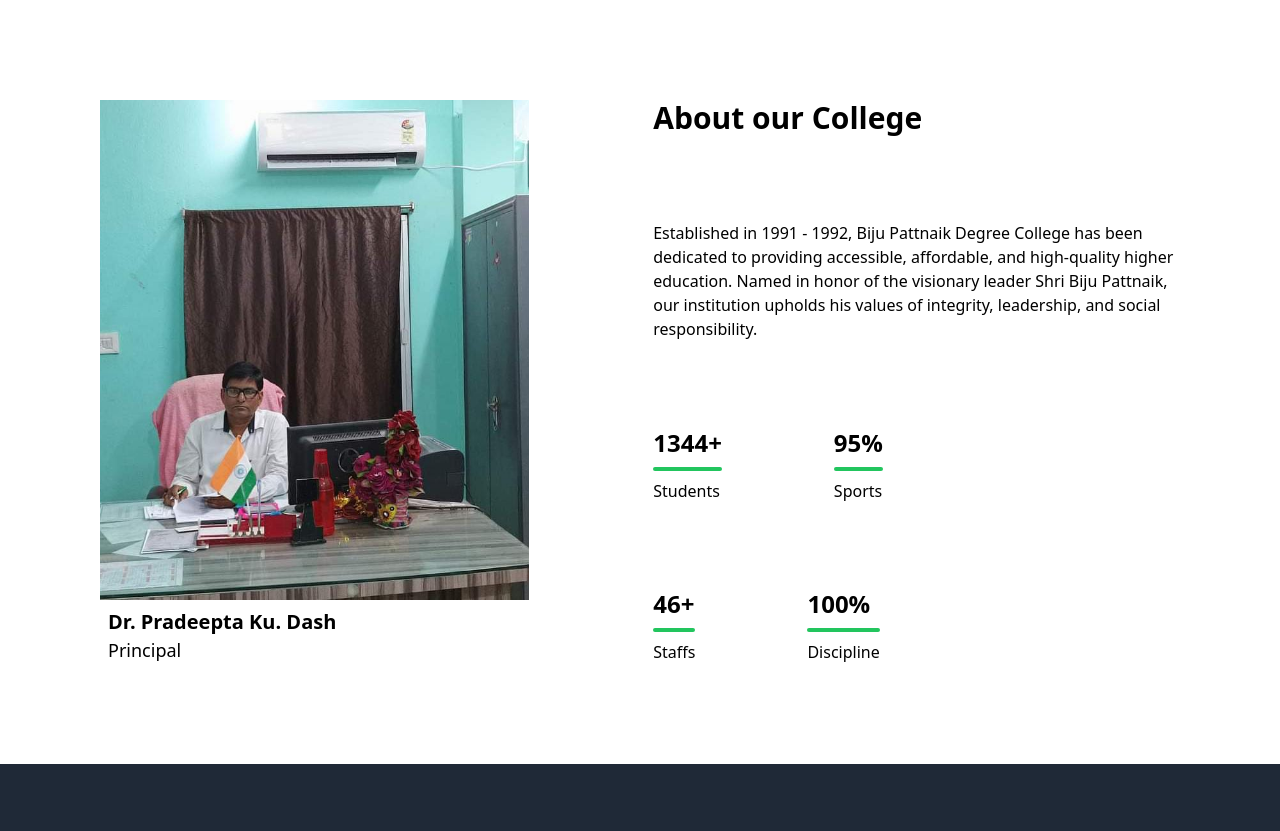
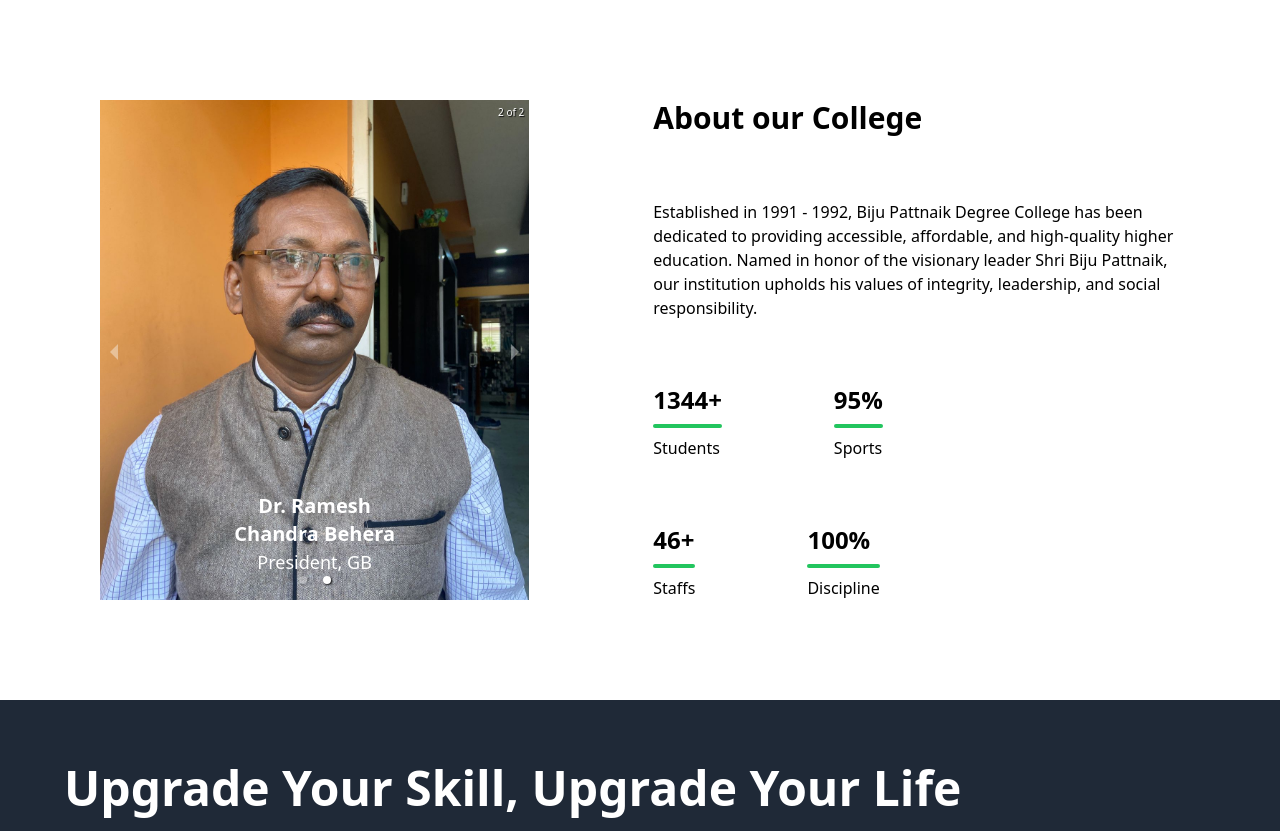
Before and after one commit to bigyanpatel/school_landing_page, a Next.js app: page / in a window 1280 px wide. Shown: the part 606-1437 px from the top of the page. Built offline with nearby package versions, Linux system fonts and the light colour scheme; no server answers.

Commit message:
Refactor: Teacher and principal images about

```diff
--- a/components/About.jsx
+++ b/components/About.jsx
@@ -1,7 +1,9 @@
 import React from "react";
 import principal from "@/assests/images/college_principal.jpeg";
+import teacher_1 from "@/assests/images/college_teacher.jpeg";
 import Image from "next/image";
 import "react-responsive-carousel/lib/styles/carousel.min.css";
+import { Carousel } from "react-responsive-carousel";
 
 const About = () => {
   return (
@@ -9,19 +11,7 @@
       id="about"
       className="flex flex-col sm:flex-row w-full p-10 md:p-14 lg:p-[100px] gap-10 sm:gap-6"
     >
-        <div className="w-full sm:w-1/2 h-fit lg:pr-[100px] order-2 sm:order-1 relative">
-          <div className="w-full h-[300px] sm:h-[500px] relative">
-            <Image
-              src={principal}
-              alt="Long school corridor"
-              fill
-              className="w-full h-full absolute object-cover object-center"
-            />
-          </div>
-          <h5 className="px-2 text-xl font-bold mt-2">Dr. Pradeepta Ku. Dash</h5>
-          <h5 className="px-2 text-lg font-base">Principal</h5>
-        </div>
-      {/* <Carousel
+      <Carousel
         swipeable={true}
         showIndicators={true}
         showArrows={true}
@@ -32,8 +22,35 @@
         infiniteLoop
         autoPlay
       >
-
-      </Carousel> */}
+        <div className="w-full h-[300px] sm:h-[500px] relative">
+          <Image
+            src={principal}
+            alt="Principal"
+            fill
+            className="w-full h-full absolute object-cover object-center"
+          />
+          <div className="absolute bottom-6 left-1/2 -translate-x-1/2 text-white w-full">
+            <h5 className="px-2 text-base sm:text-xl font-bold mt-2">
+              Dr. Pradeepta Ku. Dash
+            </h5>
+            <h5 className="px-2 text-sm sm:text-lg font-base">Principal</h5>
+          </div>
+        </div>
+        <div className="w-full h-[300px] sm:h-[500px] relative">
+          <Image
+            src={teacher_1}
+            alt="Long school corridor"
+            fill
+            className="w-full h-full absolute object-cover object-center"
+          />
+          <div className="absolute bottom-6 left-1/2 -translate-x-1/2 text-white">
+            <h5 className="px-2 text-base sm:text-xl font-bold mt-2">
+              Dr. Ramesh Chandra Behera
+            </h5>
+            <h5 className="px-2 text-sm sm:text-lg font-base">President, GB</h5>
+          </div>
+        </div>
+      </Carousel>
       <div className="relative w-full sm:w-1/2 flex flex-col justify-between gap-4 order-1 sm:order-2">
         <h1 className="font-semibold text-3xl">About our College</h1>
         <article>
```
Also changed, not shown: assests/images/college_teacher.jpeg (added).
